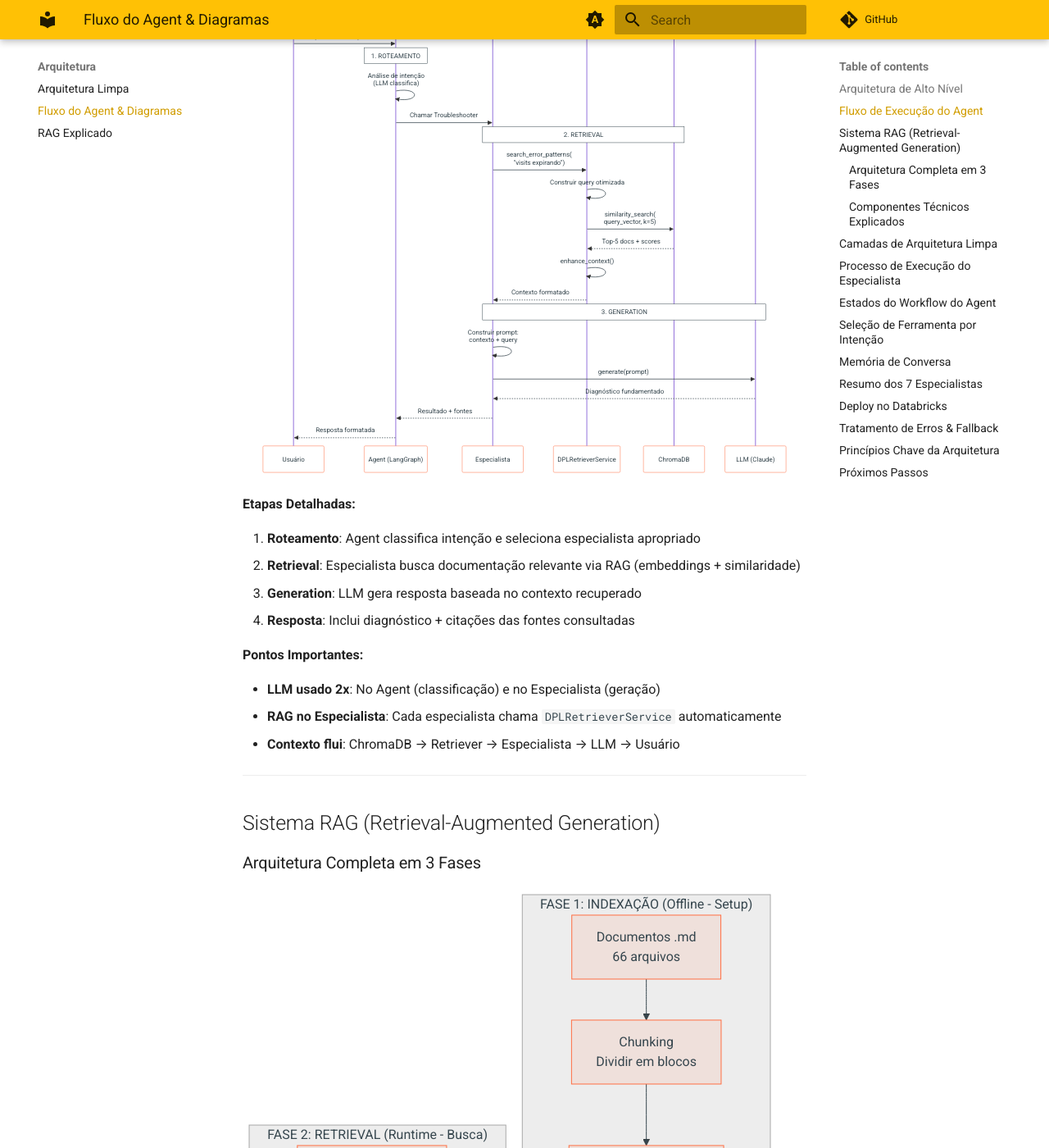
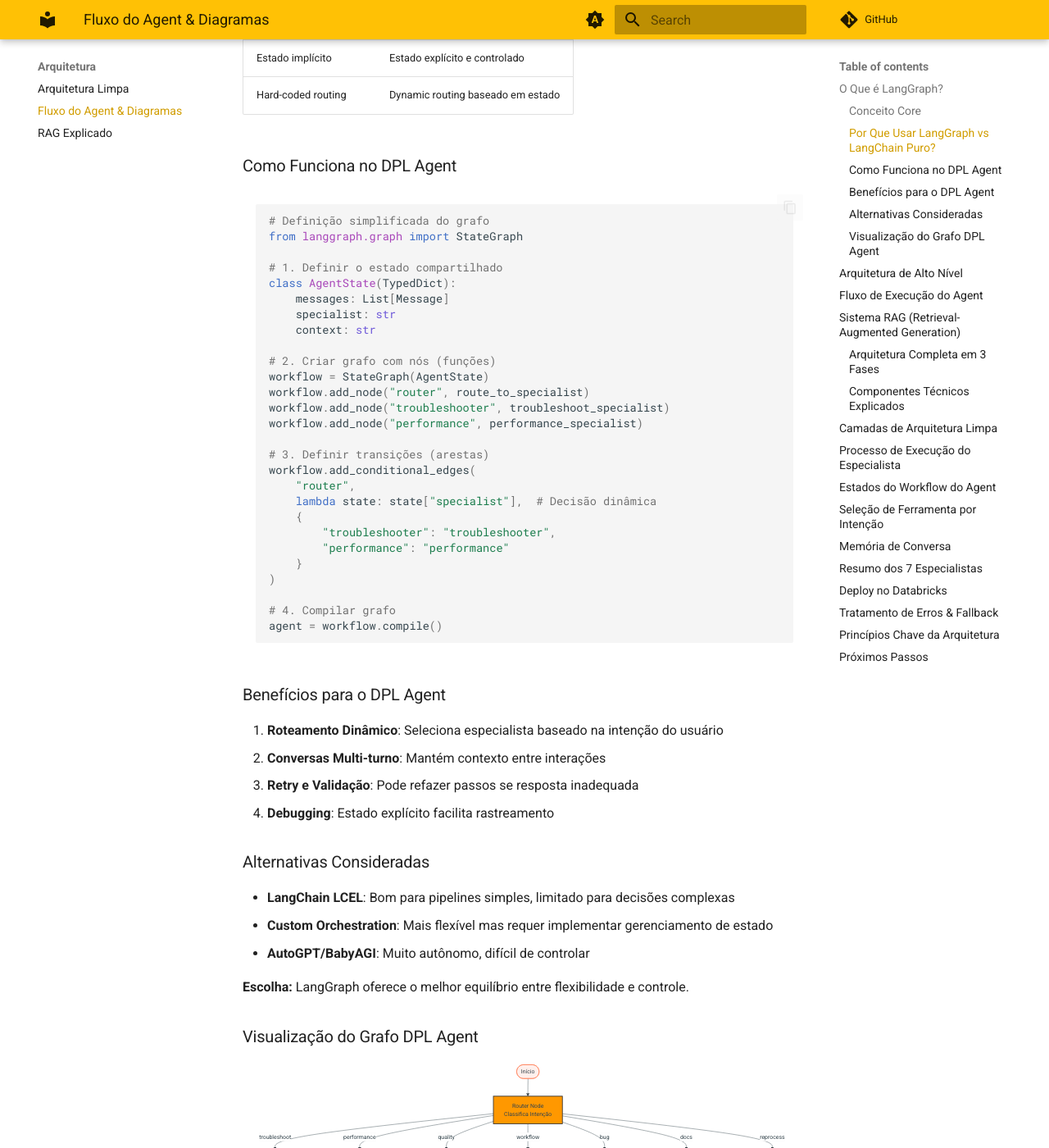
Before and after one commit to VictorCappelletto/data_agent_ia_01, an MkDocs documentation site: the page built from docs/architecture/agent-flow.md, in a window 1280 px wide and 1400 px high, scrolled down 743 px. Shown: the whole window at 82% size. Built offline with MkDocs 1.6.1 and Material for MkDocs 9.7.7, drawn with Linux system fonts in a browser that asks for light colours; comment, search, counter and statistics services are not loaded; the version menu is left out; some of the changed text lies outside the part shown.

Commit message:
docs: Remove emojis from README and add comprehensive LangGraph explanation
- Remove all emojis from README.md for professional consistency
- Add detailed LangGraph conceptual explanation in agent-flow.md
- Include LangGraph vs LangChain comparison table
- Add visual graph diagram showing 7 specialists orchestration
- Document state management and routing logic
- Update index.md with LangGraph overview and link
- Explain why LangGraph was chosen over alternatives

Technical improvements:
- Closes conceptual gap for core orchestration framework
- Maintains professional documentation standards (no emojis)
- Provides clear decision rationale for technology choices

````diff
--- a/docs/architecture/agent-flow.md
+++ b/docs/architecture/agent-flow.md
@@ -1,6 +1,127 @@
 # Arquitetura & Fluxo do Agent
 
 Esta página fornece diagramas visuais explicando como o DPL Agent funciona internamente.
+
+---
+
+## O Que é LangGraph?
+
+**LangGraph** é um framework da LangChain para construir **aplicações multi-agent com estado** usando grafos direcionados.
+
+### Conceito Core
+
+LangGraph modela aplicações AI como um **grafo de estados** onde:
+- **Nós** são funções que processam o estado (ex: especialistas, LLM calls)
+- **Arestas** definem transições entre nós (ex: roteamento, condicionais)
+- **Estado** é compartilhado e modificado ao longo do fluxo
+
+### Por Que Usar LangGraph vs LangChain Puro?
+
+| LangChain (Chains) | LangGraph (Graphs) |
+|--------------------|-------------------|
+| Fluxo linear sequencial | Fluxo com ciclos e condicionais |
+| Difícil adicionar loops | Loops nativos (ex: retry, refinement) |
+| Estado implícito | Estado explícito e controlado |
+| Hard-coded routing | Dynamic routing baseado em estado |
+
+### Como Funciona no DPL Agent
+
+```python
+# Definição simplificada do grafo
+from langgraph.graph import StateGraph
+
+# 1. Definir o estado compartilhado
+class AgentState(TypedDict):
+    messages: List[Message]
+    specialist: str
+    context: str
+
+# 2. Criar grafo com nós (funções)
+workflow = StateGraph(AgentState)
+workflow.add_node("router", route_to_specialist)
+workflow.add_node("troubleshooter", troubleshoot_specialist)
+workflow.add_node("performance", performance_specialist)
+
+# 3. Definir transições (arestas)
+workflow.add_conditional_edges(
+    "router",
+    lambda state: state["specialist"],  # Decisão dinâmica
+    {
+        "troubleshooter": "troubleshooter",
+        "performance": "performance"
+    }
+)
+
+# 4. Compilar grafo
+agent = workflow.compile()
+```
+
+### Benefícios para o DPL Agent
+
+1. **Roteamento Dinâmico**: Seleciona especialista baseado na intenção do usuário
+2. **Conversas Multi-turno**: Mantém contexto entre interações
+3. **Retry e Validação**: Pode refazer passos se resposta inadequada
+4. **Debugging**: Estado explícito facilita rastreamento
+
+### Alternativas Consideradas
+
+- **LangChain LCEL**: Bom para pipelines simples, limitado para decisões complexas
+- **Custom Orchestration**: Mais flexível mas requer implementar gerenciamento de estado
+- **AutoGPT/BabyAGI**: Muito autônomo, difícil de controlar
+
+**Escolha:** LangGraph oferece o melhor equilíbrio entre flexibilidade e controle.
+
+### Visualização do Grafo DPL Agent
+
+```mermaid
+graph TD
+    START([Início]) --> ROUTER[Router Node<br/>Classifica Intenção]
+
+    ROUTER -->|troubleshoot| TROUBLE[Troubleshooter<br/>Diagnóstico]
+    ROUTER -->|performance| PERF[Performance Advisor<br/>Otimização]
+    ROUTER -->|quality| QUAL[Quality Assistant<br/>Validação]
+    ROUTER -->|workflow| CMD[DPL Commander<br/>Execução]
+    ROUTER -->|bug| BUG[Bug Resolver<br/>Correção]
+    ROUTER -->|docs| ECO[Ecosystem Assistant<br/>Documentação]
+    ROUTER -->|reprocess| COORD[DPL Coordinator<br/>Coordenação]
+
+    TROUBLE --> RESPOND[Response Node<br/>Formatar Resposta]
+    PERF --> RESPOND
+    QUAL --> RESPOND
+    CMD --> RESPOND
+    BUG --> RESPOND
+    ECO --> RESPOND
+    COORD --> RESPOND
+
+    RESPOND --> END([Fim])
+
+    style ROUTER fill:#ff9800,stroke:#333,stroke-width:2px,color:#000
+    style RESPOND fill:#4caf50,stroke:#333,stroke-width:2px,color:#000
+    style TROUBLE fill:#2196f3,stroke:#333,stroke-width:2px,color:#fff
+    style PERF fill:#2196f3,stroke:#333,stroke-width:2px,color:#fff
+    style QUAL fill:#2196f3,stroke:#333,stroke-width:2px,color:#fff
+    style CMD fill:#2196f3,stroke:#333,stroke-width:2px,color:#fff
+    style BUG fill:#2196f3,stroke:#333,stroke-width:2px,color:#fff
+    style ECO fill:#2196f3,stroke:#333,stroke-width:2px,color:#fff
+    style COORD fill:#2196f3,stroke:#333,stroke-width:2px,color:#fff
+```
+
+**Componentes do Grafo:**
+- **START**: Recebe consulta do usuário
+- **ROUTER**: Nó decisor que classifica intenção (conditional edge)
+- **Especialistas (7 nós)**: Cada um processa tipos específicos de consultas
+- **RESPOND**: Formata resposta final
+- **END**: Retorna para o usuário
+
+**Estado compartilhado entre nós:**
+```python
+{
+    "messages": [...],           # Histórico da conversa
+    "specialist": "troubleshoot", # Especialista selecionado
+    "context": "...",            # Contexto RAG recuperado
+    "pipeline_info": {...}       # Metadados do pipeline
+}
+```
 
 ---
 
````
Also changed, not shown: README.md (+7 -7 lines), docs/index.md (+9 -4 lines).
